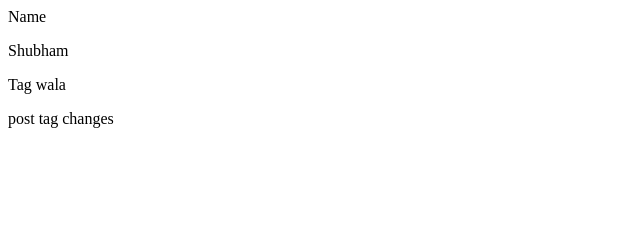
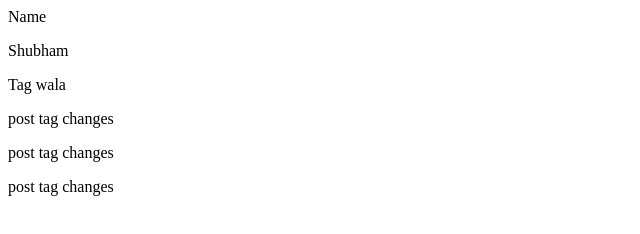
Before and after one commit to sbitbiet/DevOps, a plain HTML site: page index.html in a window 1280 px wide. Shown: the whole page, without its empty margins (0-640 px from the left). Drawn offline with Linux system fonts and the light colour scheme.

Commit message:
Additional Changes

```diff
--- a/index.html
+++ b/index.html
@@ -2,3 +2,5 @@
 <p>Shubham</p>
 <p>Tag wala</p>
 <p>post tag changes</p>
+<p>post tag changes</p>
+<p>post tag changes</p>
```
Also changed, not shown: Oops.txt (added).
